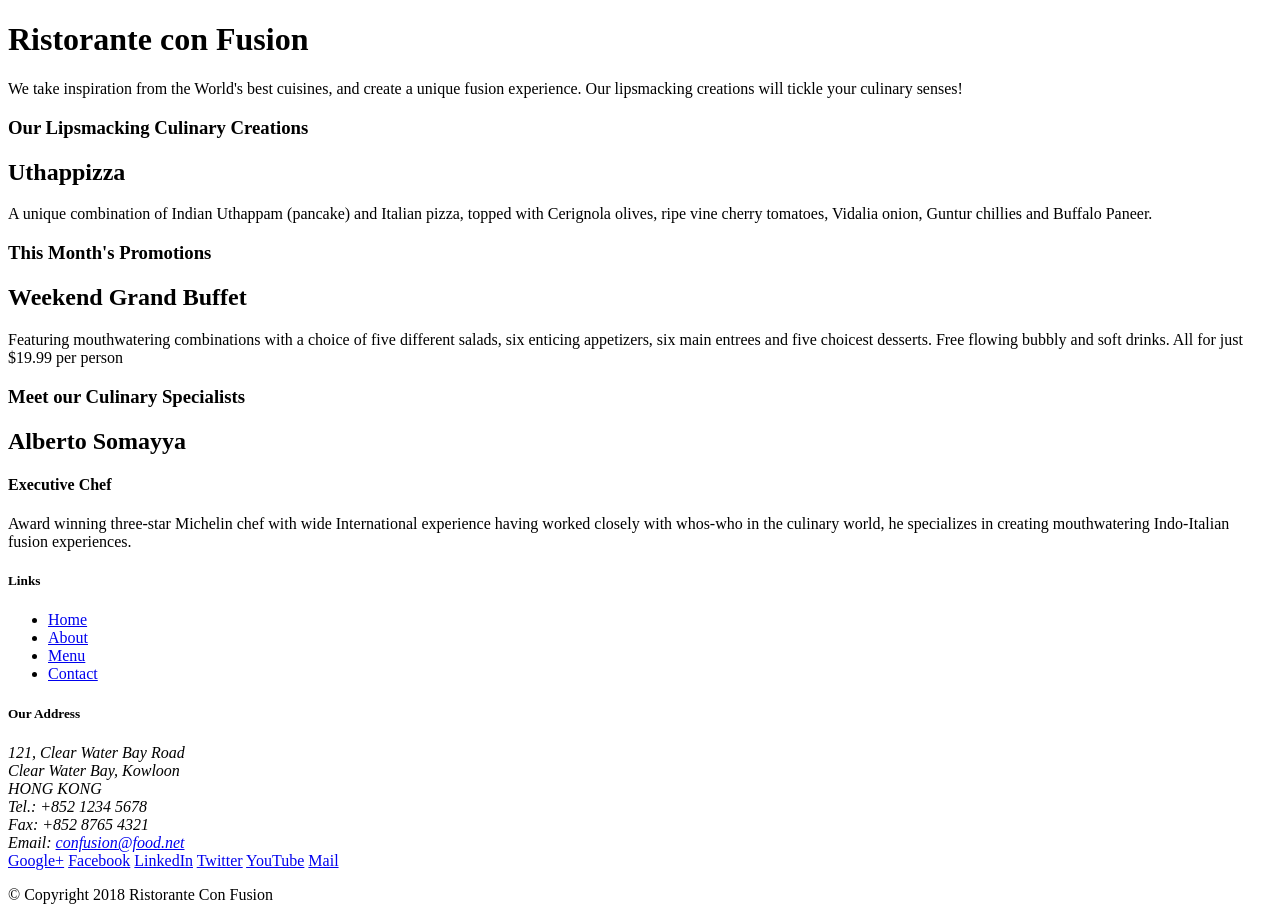
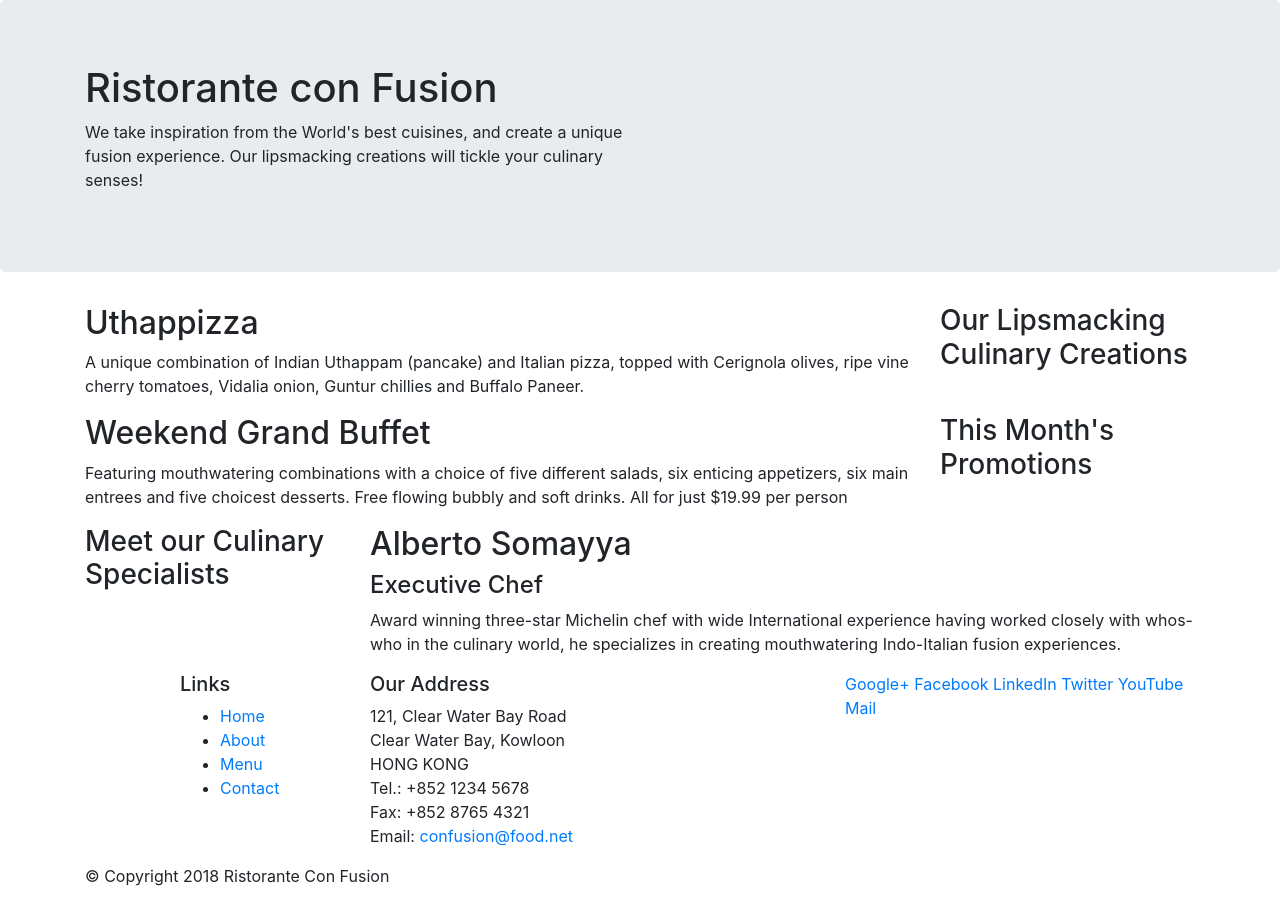
Before and after one commit to danielGomez1703/BootstrapCourse, a website: page index.html in a window 1280 px wide. Drawn offline with nearby package versions, Linux system fonts and the light colour scheme.

Commit message:
Grid part one

```diff
--- a/index.html
+++ b/index.html
@@ -3,50 +3,57 @@
 
 <head>
     <title>Ristorante Con Fusion</title>
+        <!-- Required meta tags always come first -->
+        <meta charset="utf-8">
+        <meta name="viewport" content="width=device-width, initial-scale=1, shrink-to-fit=no">
+        <meta http-equiv="x-ua-compatible" content="ie=edge">
+
+        <!-- Bootstrap CSS -->
+        <link rel="stylesheet" href="node_modules/bootstrap/dist/css/bootstrap.min.css">
 </head>
 
 <body>
 
-    <header>
-        <div>
-            <div>
-                <div>
+    <header class ="jumbotron">
+        <div class="container">
+            <div class ="row">
+                <div class ="col-12 col-sm-6">
                     <h1>Ristorante con Fusion</h1>
                     <p>We take inspiration from the World's best cuisines, and create a unique fusion experience. Our lipsmacking creations will tickle your culinary senses!</p>
                 </div>
-                <div>
+                <div class="col-12 col-sm">
                 </div>
             </div>
         </div>
     </header>
 
-    <div>
-        <div>
-            <div>
+    <div  class="container">
+        <div class ="row">
+            <div class ="col-12 col-sm-4 order-sm-last col-md-3">
                 <h3>Our Lipsmacking Culinary Creations</h3>
             </div>
-            <div>
+            <div class ="col col-sm order-sm-first col-md">
                 <h2>Uthappizza</h2>
                 <p>A unique combination of Indian Uthappam (pancake) and Italian pizza, topped with Cerignola olives, ripe vine cherry tomatoes, Vidalia onion, Guntur chillies and Buffalo Paneer.</p>
             </div>
         </div>
 
 
-        <div>
-            <div>
+        <div class="row">
+            <div class ="col-12 col-sm-4 order-sm-last col-md-3">
                 <h3>This Month's Promotions</h3>
             </div>
-            <div>
+            <div class ="col col-sm order-sm-first col-md">
                 <h2>Weekend Grand Buffet</h2>
                 <p>Featuring mouthwatering combinations with a choice of five different salads, six enticing appetizers, six main entrees and five choicest desserts. Free flowing bubbly and soft drinks. All for just $19.99 per person </p>
             </div>
         </div>
 
-        <div>
-            <div>
+        <div class ="row">
+            <div class ="col-12 col-sm-4 col-md-3">
                 <h3>Meet our Culinary Specialists</h3>
             </div>
-            <div>
+            <div class ="col col-sm col-md">
                 <h2>Alberto Somayya</h2>
                 <h4>Executive Chef</h4>
                 <p>Award winning three-star Michelin chef with wide International experience having worked closely with whos-who in the culinary world, he specializes in creating mouthwatering Indo-Italian fusion experiences. </p>
@@ -54,10 +61,10 @@
         </div>
     </div>
 
-    <footer>
-        <div>
-            <div>
-                <div>
+    <footer >
+        <div class="container">
+            <div class="row">
+                <div class ="col-4 offset-1 col-sm-2">
                     <h5>Links</h5>
                     <ul>
                         <li><a href="#">Home</a></li>
@@ -66,7 +73,7 @@
                         <li><a href="#">Contact</a></li>
                     </ul>
                 </div>
-                <div>
+                <div class ="col-7 col-sm-5">
                     <h5>Our Address</h5>
                     <address>
 		              121, Clear Water Bay Road<br>
@@ -77,7 +84,7 @@
 		              Email: <a href="mailto:confusion@food.net">confusion@food.net</a>
 		           </address>
                 </div>
-                <div>
+                <div class = "col-12 col-sm-4">
                     <div>
                         <a href="http://google.com/+">Google+</a>
                         <a href="http://www.facebook.com/profile.php?id=">Facebook</a>
@@ -88,14 +95,17 @@
                     </div>
                 </div>
            </div>
-           <div>
-                <div>
+           <div class="row">
+                <div class = "col-auto">
                     <p>© Copyright 2018 Ristorante Con Fusion</p>
                 </div>
            </div>
         </div>
     </footer>
-
+    <!-- jQuery first, then Popper.js, then Bootstrap JS. -->
+    <script src="node_modules/jquery/dist/jquery.slim.min.js"></script>
+    <script src="node_modules/popper.js/dist/umd/popper.min.js"></script>
+    <script src="node_modules/bootstrap/dist/js/bootstrap.min.js"></script>
 </body>
 
 </html>
```
